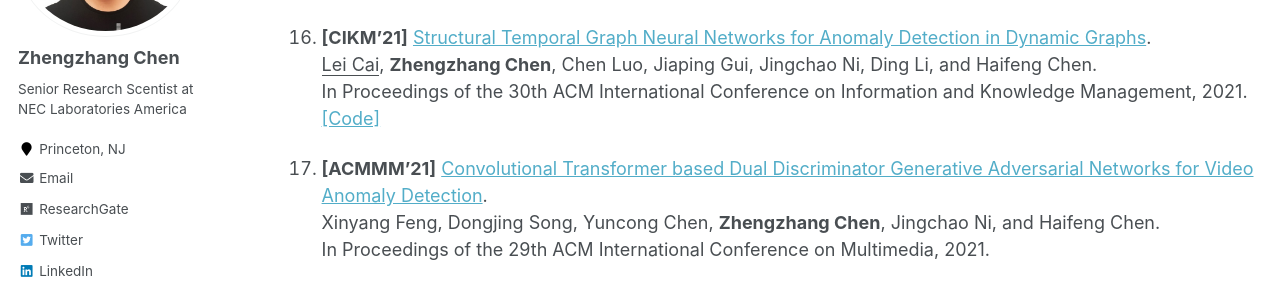
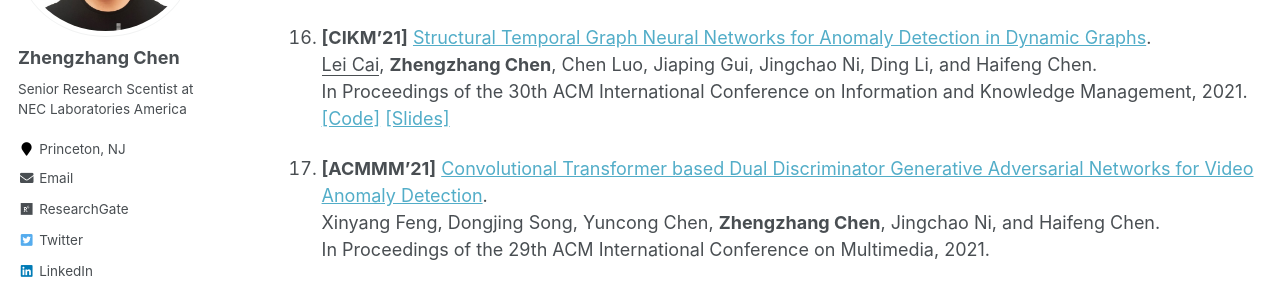
Before and after one commit to zhengzhangchen/zhengzhangchen.github.io, a Jekyll site: the page built from _pages/publications.md, in a window 1280 px wide and 900 px high, scrolled down 2148 px. Shown: the part 152-442 px from the top of the window. Built offline with Jekyll 4.4.1, drawn with Linux system fonts in a browser that asks for light colours; some web fonts are replaced.

Commit message:
Update publications.md

```diff
--- a/_pages/publications.md
+++ b/_pages/publications.md
@@ -38,7 +38,7 @@ author_profile: true
 
 16. <strong>[CIKM'21]</strong> <a href="https://zhengzhangchen.github.io/paper/Interpreting_Convolutional_Sequence_Model_by_Learning_Local_Prototypes_with_Adaptation_Regularization.pdf">Interpreting Convolutional Sequence Model by Learning Local Prototypes with Adaptation Regularization</a>. <br> Jingchao Ni, <b>Zhengzhang Chen</b>, Wei Cheng, Bo Zong, Dongjin Song, Yanchi Liu, Xuchao Zhang, and Haifeng Chen. <br> In Proceedings of the 30th ACM International Conference on Information and Knowledge Management, 2021.
 
-17. <strong>[CIKM'21]</strong> <a href="https://zhengzhangchen.github.io/paper/Structural_Temporal_Graph_Neural_Networks_for_Anomaly_Detection_in_Dynamic_Graphs.pdf">Structural Temporal Graph Neural Networks for Anomaly Detection in Dynamic Graphs</a>.  <br> <u>Lei Cai</u>, <b>Zhengzhang Chen</b>, Chen Luo, Jiaping Gui, Jingchao Ni, Ding Li, and Haifeng Chen. <br> In Proceedings of the 30th ACM International Conference on Information and Knowledge Management, 2021. <br> [\[Code\]](https://github.com/KnowledgeDiscovery/StrGNN)
+17. <strong>[CIKM'21]</strong> <a href="https://zhengzhangchen.github.io/paper/Structural_Temporal_Graph_Neural_Networks_for_Anomaly_Detection_in_Dynamic_Graphs.pdf">Structural Temporal Graph Neural Networks for Anomaly Detection in Dynamic Graphs</a>.  <br> <u>Lei Cai</u>, <b>Zhengzhang Chen</b>, Chen Luo, Jiaping Gui, Jingchao Ni, Ding Li, and Haifeng Chen. <br> In Proceedings of the 30th ACM International Conference on Information and Knowledge Management, 2021. <br> [\[Code\]](https://github.com/KnowledgeDiscovery/StrGNN) [\[Slides\]](https://zhengzhangchen.github.io/Slides/StrGNN_CIKM.pdf)
 
 18. <strong>[ACMMM'21]</strong> <a href="https://zhengzhangchen.github.io/paper/Convolutional_Transformer_based_Dual_Discriminator_Generative_Adversarial_Networks_for_Video_Anomaly_Detection.pdf">Convolutional Transformer based Dual Discriminator Generative Adversarial Networks for Video Anomaly Detection</a>. <br> Xinyang Feng, Dongjing Song, Yuncong Chen, <b>Zhengzhang Chen</b>, Jingchao Ni, and Haifeng Chen. <br> In Proceedings of the 29th ACM International Conference on Multimedia, 2021.
 
```
